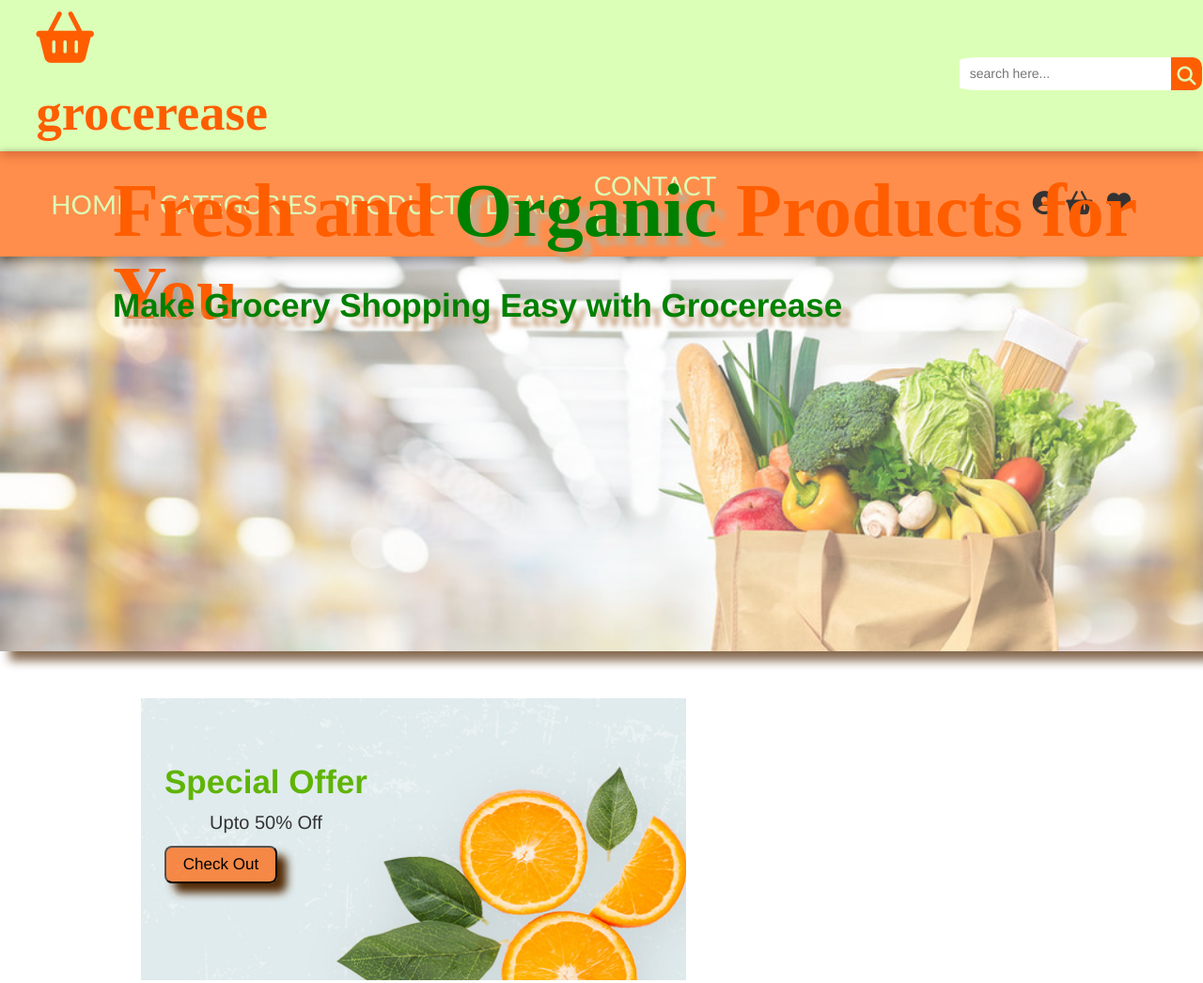
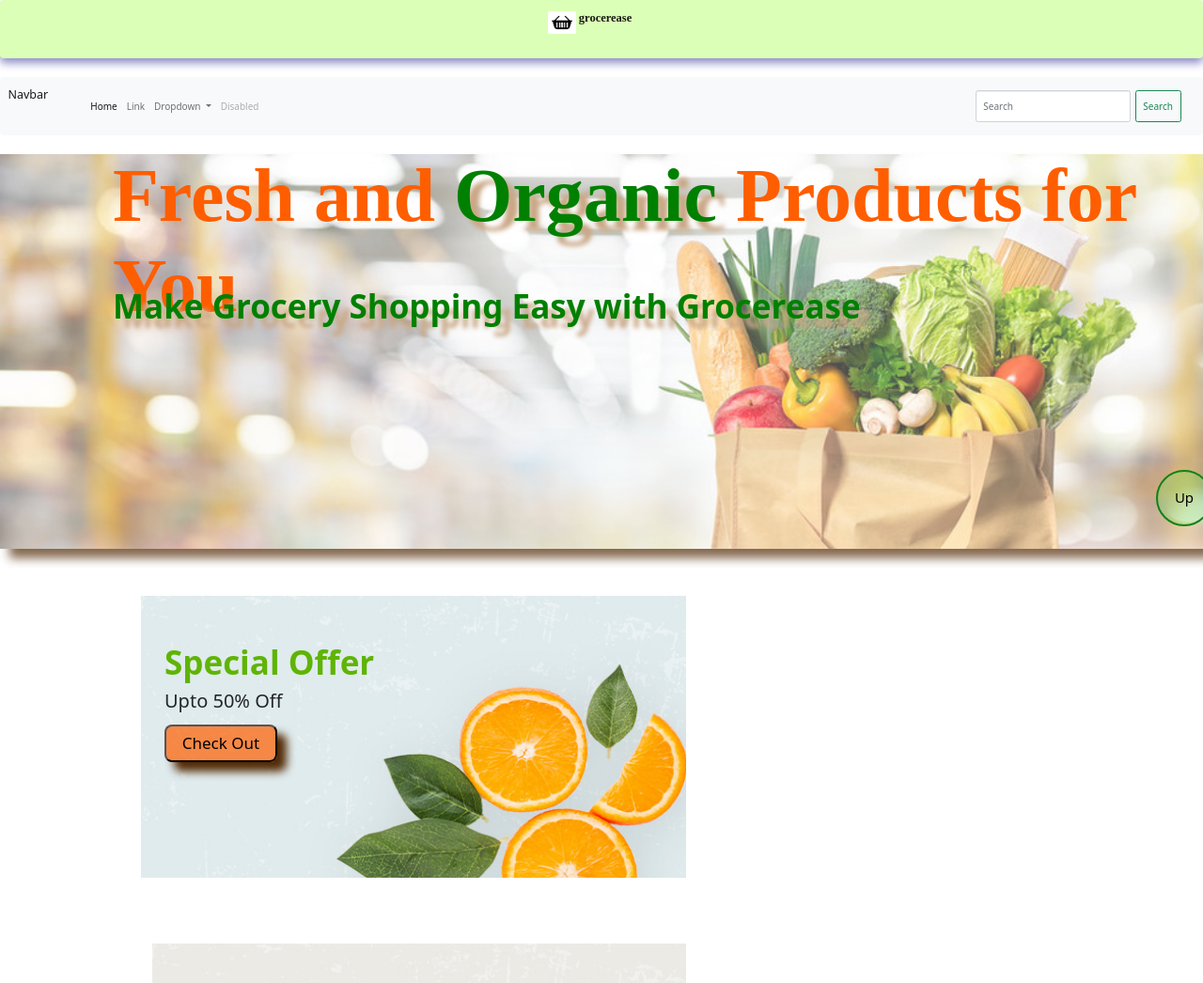
Before and after one commit to saadia07/grocerease, a plain HTML site: page home.html in a window 1280 px wide. Shown: the top 1046 px of the page at 94% size. Drawn offline with nearby package versions, Linux system fonts and the light colour scheme.

Commit message:
bootstrap

```diff
--- a/css/footer.css
+++ b/css/footer.css
@@ -40,8 +40,8 @@ ul{
   color: #72ec65;
   transition: all 0.5 ease;
   position: fixed;
-  top: 600px;
-  left: 1420px;
+  top: 500px;
+  left: 1230px;
   border: 2px solid #118211;
 }
 .back-to-top-button a{
--- a/css/header.css
+++ b/css/header.css
@@ -6,15 +6,14 @@
 .header-1{
     background-color: rgb(24, 226, 233);
     align-items: center;
-   padding:  0.2%;
+   /* padding:  0.2%;
    padding-left: 3% ;
    padding-right: 3% ;
-   width: 100%;
+   width: 100%; */
    background:rgb(220, 255, 183);
-   display: flex;
+   /* display: flex; */
    align-items: center;
-   /* justify-content: space-between; */
-   /* padding: 2rem 9%; */
+
    box-shadow: 0 .5rem 1rem rgb(140, 140, 201);
    position: relative;
 
@@ -27,13 +26,11 @@
 
 }
 .logo i{
-    /* padding-right: .5rem; */
     color:rgb(255, 94, 0);
 }
+/* }
 .header-1 .search-box-container{
     display:flex;
-    /* height: 20%; */
-    /* width: 20%; */
     margin-left:57%;
     margin-right: 0%;
   }
@@ -41,7 +38,6 @@
 
   .header-1 .search-box-container #search-box{
     height: 35px;
-    /* width: 200%; */
     border-radius: 10px solid black;
     color: #3b3a3a;
     border: 1rem solid rgba(rgb(190, 132, 132), rgb(173, 205, 173), rgb(183, 183, 205), alpha);
@@ -74,13 +70,11 @@
     background: rgba(255, 94, 0,0.7);
     display: flex;
     align-items: center;
-    /* height: 60px; */
     width: 100%;
     box-shadow: 0 .5rem 1rem rgb(0, 0, 0, 1);
     position: relative;
     align-items: center;
     padding-left: 3%;
-    /* padding-right: 30px; */
   }
 
   .navbar a{
@@ -142,7 +136,6 @@
   }
   p{
     text-align: center;
-    /* font-weight: bold; */
   }
 
 fieldset{
@@ -179,7 +172,6 @@ form .input-text{
 }
 
 .login-in-button{
-    /* height: 23px; */
     height: 4%;
     width: 50%;
     border-radius: 6px;
@@ -194,9 +186,6 @@ form .input-text{
 
 
 
-/* p{
-    font-size: 10px;
-} */
 .edit{
     font-weight: 100px;
 }
@@ -213,4 +202,4 @@ form .input-text{
     color: white;
     border: none;
     background:rgb(220, 255, 183);
-}
+} */
--- a/home.html
+++ b/home.html
@@ -10,7 +10,12 @@
     <link rel="stylesheet" href="css/header.css" />
     <link rel="stylesheet" href="https://cdnjs.cloudflare.com/ajax/libs/font-awesome/6.5.1/css/all.min.css" integrity="sha512-DTOQO9RWCH3ppGqcWaEA1BIZOC6xxalwEsw9c2QQeAIftl+Vegovlnee1c9QX4TctnWMn13TZye+giMm8e2LwA==" crossorigin="anonymous" referrerpolicy="no-referrer" />
 
+    <link href="https://cdn.jsdelivr.net/npm/bootstrap@5.0.2/dist/css/bootstrap.min.css" rel="stylesheet" integrity="sha384-EVSTQN3/azprG1Anm3QDgpJLIm9Nao0Yz1ztcQTwFspd3yD65VohhpuuCOmLASjC" crossorigin="anonymous">
 
+    <script src="https://cdn.jsdelivr.net/npm/bootstrap@5.0.2/dist/js/bootstrap.bundle.min.js" integrity="sha384-MrcW6ZMFYlzcLA8Nl+NtUVF0sA7MsXsP1UyJoMp4YLEuNSfAP+JcXn/tWtIaxVXM" crossorigin="anonymous"></script>
+
+    <!-- <script src="https://cdn.jsdelivr.net/npm/@popperjs/core@2.9.2/dist/umd/popper.min.js" integrity="sha384-IQsoLXl5PILFhosVNubq5LC7Qb9DXgDA9i+tQ8Zj3iwWAwPtgFTxbJ8NT4GN1R8p" crossorigin="anonymous"></script>
+<script src="https://cdn.jsdelivr.net/npm/bootstrap@5.0.2/dist/js/bootstrap.min.js" integrity="sha384-cVKIPhGWiC2Al4u+LWgxfKTRIcfu0JTxR+EQDz/bgldoEyl4H0zUF0QKbrJ0EcQF" crossorigin="anonymous"></script> -->
 
 
     <script src="js/jquery.min.js"></script>
@@ -19,8 +24,8 @@
 
   <body>
     <Header>
-      <div class="header-1">
-        <div href="#" class="logo">
+      <!-- <div class="">
+        <div href="#" class="">
           <i class="fa-solid fa-basket-shopping"></i>grocerease</div>
 
         <form action="" class="search-box-container">
@@ -28,8 +33,17 @@
           <label for="search-box" class="fas fa-search"></label>
 
         </form>
-      </div>
+      </div> -->
 
+      <nav class="navbar navbar-light  header-1">
+        <div class="container-fluid logo">
+          <a class="navbar-brand i" href="#">
+            <img src="../grocerease/images/logo.jpg" alt="" width="30" height="24" class="d-inline-block align-text-top ">
+          grocerease
+          </a>
+        </div>
+      </nav>
+<!--
       <div class="header-2">
 
 
@@ -72,9 +86,45 @@
           <a href="#" class="fa-solid fa-heart"></a>
 
 
-        </div>
+        </div> --><nav class="navbar navbar-expand-lg navbar-light bg-light">
+  <div class="container-fluid">
+    <a class="navbar-brand" href="#">Navbar</a>
+    <button class="navbar-toggler" type="button" data-bs-toggle="collapse" data-bs-target="#navbarSupportedContent" aria-controls="navbarSupportedContent" aria-expanded="false" aria-label="Toggle navigation">
+      <span class="navbar-toggler-icon"></span>
+    </button>
+    <div class="collapse navbar-collapse" id="navbarSupportedContent">
+      <ul class="navbar-nav me-auto mb-2 mb-lg-0">
+        <li class="nav-item">
+          <a class="nav-link active" aria-current="page" href="#">Home</a>
+        </li>
+        <li class="nav-item">
+          <a class="nav-link" href="#">Link</a>
+        </li>
+        <li class="nav-item dropdown">
+          <a class="nav-link dropdown-toggle" href="#" id="navbarDropdown" role="button" data-bs-toggle="dropdown" aria-expanded="false">
+            Dropdown
+          </a>
+          <ul class="dropdown-menu" aria-labelledby="navbarDropdown">
+            <li><a class="dropdown-item" href="#">Action</a></li>
+            <li><a class="dropdown-item" href="#">Another action</a></li>
+            <li><hr class="dropdown-divider"></li>
+            <li><a class="dropdown-item" href="#">Something else here</a></li>
+          </ul>
+        </li>
+        <li class="nav-item">
+          <a class="nav-link disabled" href="#" tabindex="-1" aria-disabled="true">Disabled</a>
+        </li>
+      </ul>
+      <form class="d-flex">
+        <input class="form-control me-2" type="search" placeholder="Search" aria-label="Search">
+        <button class="btn btn-outline-success" type="submit">Search</button>
+      </form>
+    </div>
+  </div>
+</nav>
 
-      </div>
+
+
 
   </Header>
 
```
Also changed, not shown: images/logo.jpg (added).
